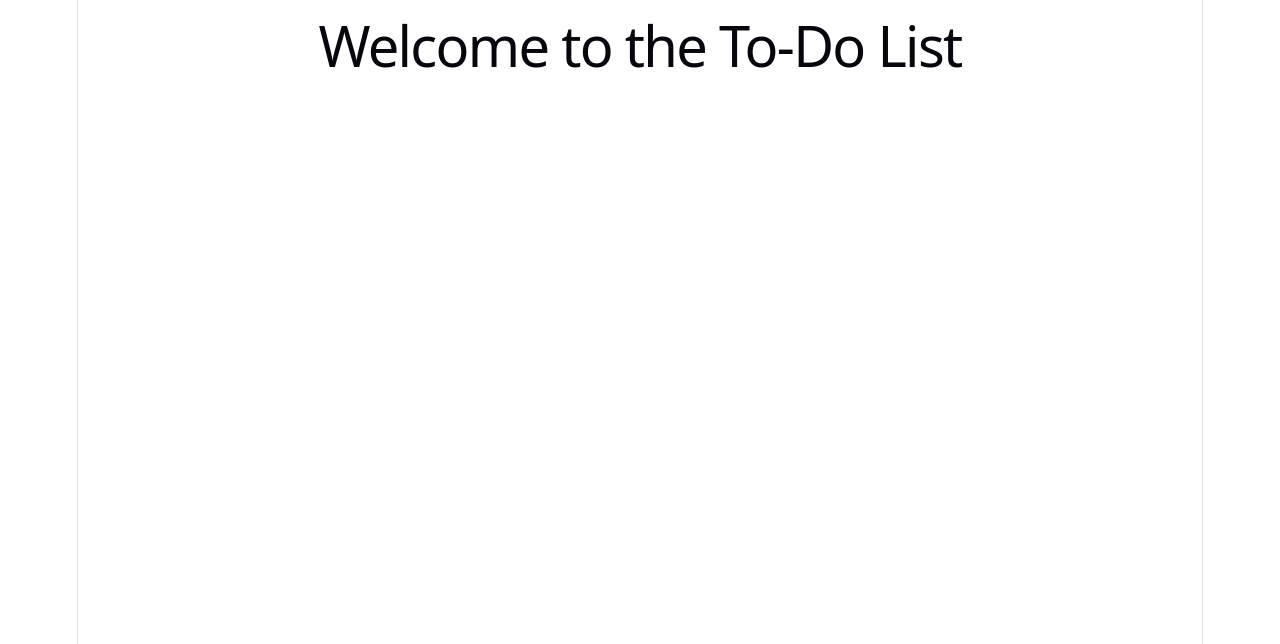
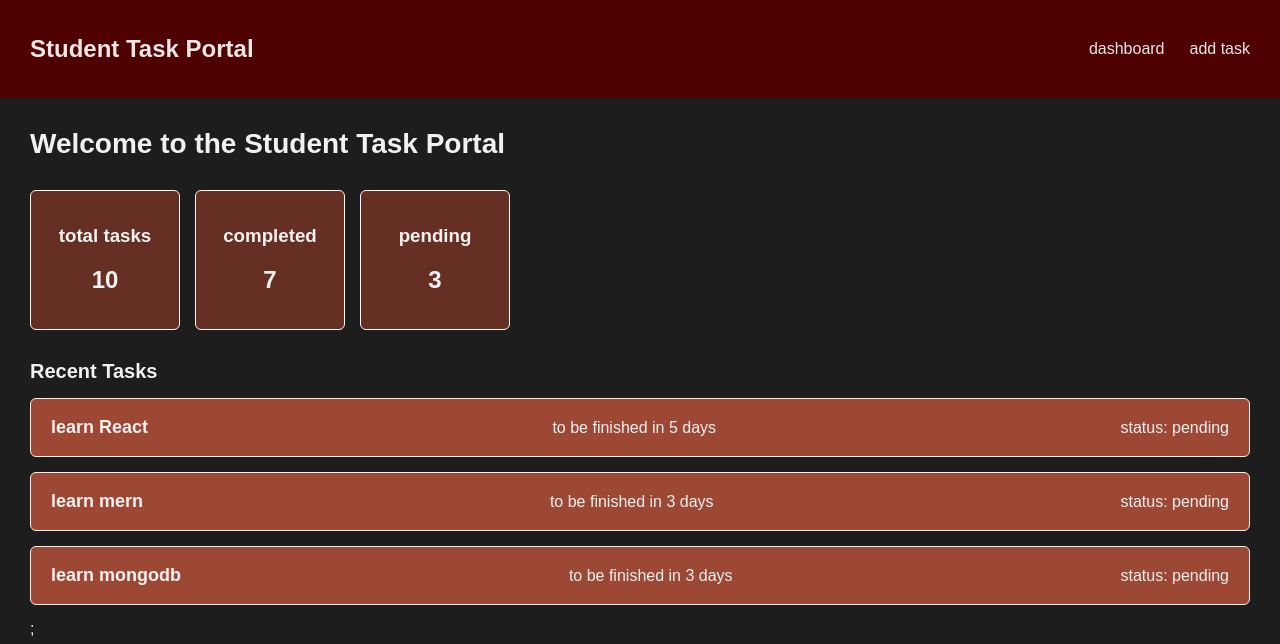
Before and after one commit to vikashatake05/MERN_STUDENT-APP, a React (Vite) app in the folder student_to-do_list/: page / in a window 1280 px wide. Shown: the top 644 px of the page. Built offline with nearby package versions, Linux system fonts and the light colour scheme.

Commit message:
day 3 of MERN

```diff
--- a/student_to-do_list/src/App.css
+++ b/student_to-do_list/src/App.css
@@ -1,184 +1,109 @@
-.counter {
-  font-size: 16px;
-  padding: 5px 10px;
-  border-radius: 5px;
-  color: var(--accent);
-  background: var(--accent-bg);
-  border: 2px solid transparent;
-  transition: border-color 0.3s;
-  margin-bottom: 24px;
+/* Navbar */
 
-  &:hover {
-    border-color: var(--accent-border);
-  }
-  &:focus-visible {
-    outline: 2px solid var(--accent);
-    outline-offset: 2px;
-  }
+nav {
+    background-color: rgb(79, 0, 0);
+    color: rgb(234, 230, 230);
+
+    padding: 15px 30px;
+
+    display: flex;
+    justify-content: space-between;
+    align-items: center;
 }
 
-.hero {
-  position: relative;
-
-  .base,
-  .framework,
-  .vite {
-    inset-inline: 0;
-    margin: 0 auto;
-  }
-
-  .base {
-    width: 170px;
-    position: relative;
-    z-index: 0;
-  }
-
-  .framework,
-  .vite {
-    position: absolute;
-  }
-
-  .framework {
-    z-index: 1;
-    top: 34px;
-    height: 28px;
-    transform: perspective(2000px) rotateZ(300deg) rotateX(44deg) rotateY(39deg)
-      scale(1.4);
-  }
-
-  .vite {
-    z-index: 0;
-    top: 107px;
-    height: 26px;
-    width: auto;
-    transform: perspective(2000px) rotateZ(300deg) rotateX(40deg) rotateY(39deg)
-      scale(0.8);
-  }
+nav h1{
+    margin: 0;
+    font-size: 18px;
 }
 
-#center {
-  display: flex;
-  flex-direction: column;
-  gap: 25px;
-  place-content: center;
-  place-items: center;
-  flex-grow: 1;
-
-  @media (max-width: 1024px) {
-    padding: 32px 20px 24px;
-    gap: 18px;
-  }
+.nav-links {
+    display: flex;
+    gap: 25px;
 }
 
-#next-steps {
-  display: flex;
-  border-top: 1px solid var(--border);
-  text-align: left;
-
-  & > div {
-    flex: 1 1 0;
-    padding: 32px;
-    @media (max-width: 1024px) {
-      padding: 24px 20px;
-    }
-  }
-
-  .icon {
-    margin-bottom: 16px;
-    width: 22px;
-    height: 22px;
-  }
-
-  @media (max-width: 1024px) {
-    flex-direction: column;
-    text-align: center;
-  }
+.nav-links span {
+    cursor: pointer;
 }
 
-#docs {
-  border-right: 1px solid var(--border);
 
-  @media (max-width: 1024px) {
-    border-right: none;
-    border-bottom: 1px solid var(--border);
-  }
+/* Welcome */
+
+.welcome {
+    padding: 30px;
 }
 
-#next-steps ul {
-  list-style: none;
-  padding: 0;
-  display: flex;
-  gap: 8px;
-  margin: 32px 0 0;
-
-  .logo {
-    height: 18px;
-  }
-
-  a {
-    color: var(--text-h);
-    font-size: 16px;
-    border-radius: 6px;
-    background: var(--social-bg);
-    display: flex;
-    padding: 6px 12px;
-    align-items: center;
-    gap: 8px;
-    text-decoration: none;
-    transition: box-shadow 0.3s;
-
-    &:hover {
-      box-shadow: var(--shadow);
-    }
-    .button-icon {
-      height: 18px;
-      width: 18px;
-    }
-  }
-
-  @media (max-width: 1024px) {
-    margin-top: 20px;
-    flex-wrap: wrap;
-    justify-content: center;
-
-    li {
-      flex: 1 1 calc(50% - 8px);
-    }
-
-    a {
-      width: 100%;
-      justify-content: center;
-      box-sizing: border-box;
-    }
-  }
+.welcome h1 {
+    margin: 0;
+    font-size: 28px;
 }
 
-#spacer {
-  height: 88px;
-  border-top: 1px solid var(--border);
-  @media (max-width: 1024px) {
-    height: 48px;
-  }
+
+/* Dashboard */
+
+main {
+    padding: 0 30px 30px;
 }
 
-.ticks {
-  position: relative;
-  width: 100%;
 
-  &::before,
-  &::after {
-    content: '';
-    position: absolute;
-    top: -4.5px;
-    border: 5px solid transparent;
-  }
+/* Stat Cards */
 
-  &::before {
-    left: 0;
-    border-left-color: var(--border);
-  }
-  &::after {
-    right: 0;
-    border-right-color: var(--border);
-  }
+.stack-container {
+    display: flex;
+    gap: 15px;
+    margin-bottom: 30px;
 }
+
+.stack-card {
+    background-color: rgb(101, 48, 35);
+
+    border: 1px solid #fdf8f8;
+    border-radius: 6px;
+    text-align: center;
+    width: 150px;
+    align-items: center;
+    padding: 15px;
+}
+
+/* Recent Tasks */
+
+main > h2 {
+    font-size: 20px;
+    margin-bottom: 15px;
+}
+
+
+/* Task Cards */
+
+.tasks-container {
+    display: flex;
+    flex-direction: column;
+    gap: 45px;
+}
+
+/*task-card*/
+.task-container{
+    display: flex;
+    flex-direction: column;
+    gap: 15px;
+}
+.task-card {
+
+   background-color: rgb(156, 72, 53);
+
+    border: 1px solid #f4f1f1;
+    border-radius: 6px;
+
+    padding: 18px 20px;
+
+    display: flex;
+    justify-content: space-between;
+    align-items: center;
+}
+
+.task-card h3{
+    margin: 0;
+    font-size: 18px;
+}
+.task-card p{
+    margin: 0;
+}
--- a/student_to-do_list/src/App.jsx
+++ b/student_to-do_list/src/App.jsx
@@ -1,9 +1,16 @@
+import "./App.css";
+
+import Navbar from "./components/navbar";
+import Stackcard from "./components/Stackcard";
 import Welcome from "./components/Welcome";
-
+import Taskcard from "./components/Taskcard";
+import Dashboard from "./components/Dashboard";
 function App() {
   return (
-    <div className="App">
-      <Welcome />
+    <div>
+      <Navbar />
+      <Welcome/>
+      <Dashboard/>
     </div>
   );
 }
--- /dev/null
+++ b/student_to-do_list/src/components/Dashboard.jsx
@@ -0,0 +1,23 @@
+import StatCard from "./Stackcard";
+import TaskCard from "./Taskcard";
+
+function Dashboard(){
+    const tasks=[{id:1,title:"learn React",description:"to be finished in 5 days",status:"pending"},{id:2,title:"learn mern",description:"to be finished in 3 days",status:"pending"},{id:3,title:"learn mongodb",description:"to be finished in 3 days",status:"pending"}];
+    return(
+        <main>
+
+            <div className="stack-container">
+                <StatCard title ={"total tasks"} value={"10"}/>
+                <StatCard title={"completed"} value={"7"}/>
+                <StatCard title={"pending"} value={"3"} />
+            </div>
+            <h2>Recent Tasks</h2>
+            <div className="task-container">
+                {tasks.map((task)=>(<TaskCard key={task.id} title={task.title} description={task.description} status={task.status} />
+            ))};
+            </div>
+        </main>
+
+    );
+}
+export default Dashboard;
--- /dev/null
+++ b/student_to-do_list/src/components/Navbar.jsx
@@ -0,0 +1,13 @@
+function Navbar(){
+    return(
+        <nav>
+            <h2>Student Task Portal</h2>
+            <div className="nav-links">
+                <a href="#">dashboard</a>
+                <a href="#"> add task</a>
+            </div>
+
+        </nav>
+    );
+}
+export default Navbar;
--- /dev/null
+++ b/student_to-do_list/src/components/Stackcard.jsx
@@ -0,0 +1,10 @@
+function Stackcard({title, value}) {
+  return (
+    <div className="stack-card">
+      <h3>{title}</h3>
+      <h2>{value}</h2>
+    </div>
+  );
+}
+
+export default Stackcard;
--- /dev/null
+++ b/student_to-do_list/src/components/Taskcard.jsx
@@ -0,0 +1,10 @@
+function Taskcard({title,description,status}){
+    return(
+        <div className="task-card">
+            <h3>{title}</h3>
+            <p>{description}</p>
+            <p>status: {status}</p>
+        </div>
+    );
+}
+export default Taskcard;
--- a/student_to-do_list/src/components/Welcome.jsx
+++ b/student_to-do_list/src/components/Welcome.jsx
@@ -1,4 +1,13 @@
-function Welcome() {
-return (<h1>Welcome to the To-Do List</h1>);
+function Welcome({ tasks = [] }) {
+    const completed = tasks.filter((task) => task.status === "completed").length;
+    const percentage = tasks.length ? Math.round((completed / tasks.length) * 100) : 0;
+
+    return (
+        <section className="welcome">
+            <h1>Welcome to the Student Task Portal</h1>
+
+        </section>
+    );
 }
+
 export default Welcome;
--- a/student_to-do_list/src/index.css
+++ b/student_to-do_list/src/index.css
@@ -1,111 +1,15 @@
-:root {
-  --text: #6b6375;
-  --text-h: #08060d;
-  --bg: #fff;
-  --border: #e5e4e7;
-  --code-bg: #f4f3ec;
-  --accent: #aa3bff;
-  --accent-bg: rgba(170, 59, 255, 0.1);
-  --accent-border: rgba(170, 59, 255, 0.5);
-  --social-bg: rgba(244, 243, 236, 0.5);
-  --shadow:
-    rgba(0, 0, 0, 0.1) 0 10px 15px -3px, rgba(0, 0, 0, 0.05) 0 4px 6px -2px;
-
-  --sans: system-ui, 'Segoe UI', Roboto, sans-serif;
-  --heading: system-ui, 'Segoe UI', Roboto, sans-serif;
-  --mono: ui-monospace, Consolas, monospace;
-
-  font: 18px/145% var(--sans);
-  letter-spacing: 0.18px;
-  color-scheme: light dark;
-  color: var(--text);
-  background: var(--bg);
-  font-synthesis: none;
-  text-rendering: optimizeLegibility;
-  -webkit-font-smoothing: antialiased;
-  -moz-osx-font-smoothing: grayscale;
-
-  @media (max-width: 1024px) {
-    font-size: 16px;
-  }
-}
-
-@media (prefers-color-scheme: dark) {
-  :root {
-    --text: #9ca3af;
-    --text-h: #f3f4f6;
-    --bg: #16171d;
-    --border: #2e303a;
-    --code-bg: #1f2028;
-    --accent: #c084fc;
-    --accent-bg: rgba(192, 132, 252, 0.15);
-    --accent-border: rgba(192, 132, 252, 0.5);
-    --social-bg: rgba(47, 48, 58, 0.5);
-    --shadow:
-      rgba(0, 0, 0, 0.4) 0 10px 15px -3px, rgba(0, 0, 0, 0.25) 0 4px 6px -2px;
-  }
-
-  #social .button-icon {
-    filter: invert(1) brightness(2);
-  }
+* {
+    box-sizing: border-box;
 }
 
 body {
-  margin: 0;
+    margin: 0;
+    font-family: Arial, sans-serif;
+    background-color: #1e1d1d;
+    color: #f1f1f1;
 }
 
-#root {
-  width: 1126px;
-  max-width: 100%;
-  margin: 0 auto;
-  text-align: center;
-  border-inline: 1px solid var(--border);
-  min-height: 100svh;
-  display: flex;
-  flex-direction: column;
-  box-sizing: border-box;
+a {
+    color: inherit;
+    text-decoration: none;
 }
-
-h1,
-h2 {
-  font-family: var(--heading);
-  font-weight: 500;
-  color: var(--text-h);
-}
-
-h1 {
-  font-size: 56px;
-  letter-spacing: -1.68px;
-  margin: 32px 0;
-  @media (max-width: 1024px) {
-    font-size: 36px;
-    margin: 20px 0;
-  }
-}
-h2 {
-  font-size: 24px;
-  line-height: 118%;
-  letter-spacing: -0.24px;
-  margin: 0 0 8px;
-  @media (max-width: 1024px) {
-    font-size: 20px;
-  }
-}
-p {
-  margin: 0;
-}
-
-code,
-.counter {
-  font-family: var(--mono);
-  display: inline-flex;
-  border-radius: 4px;
-  color: var(--text-h);
-}
-
-code {
-  font-size: 15px;
-  line-height: 135%;
-  padding: 4px 8px;
-  background: var(--code-bg);
-}
```
